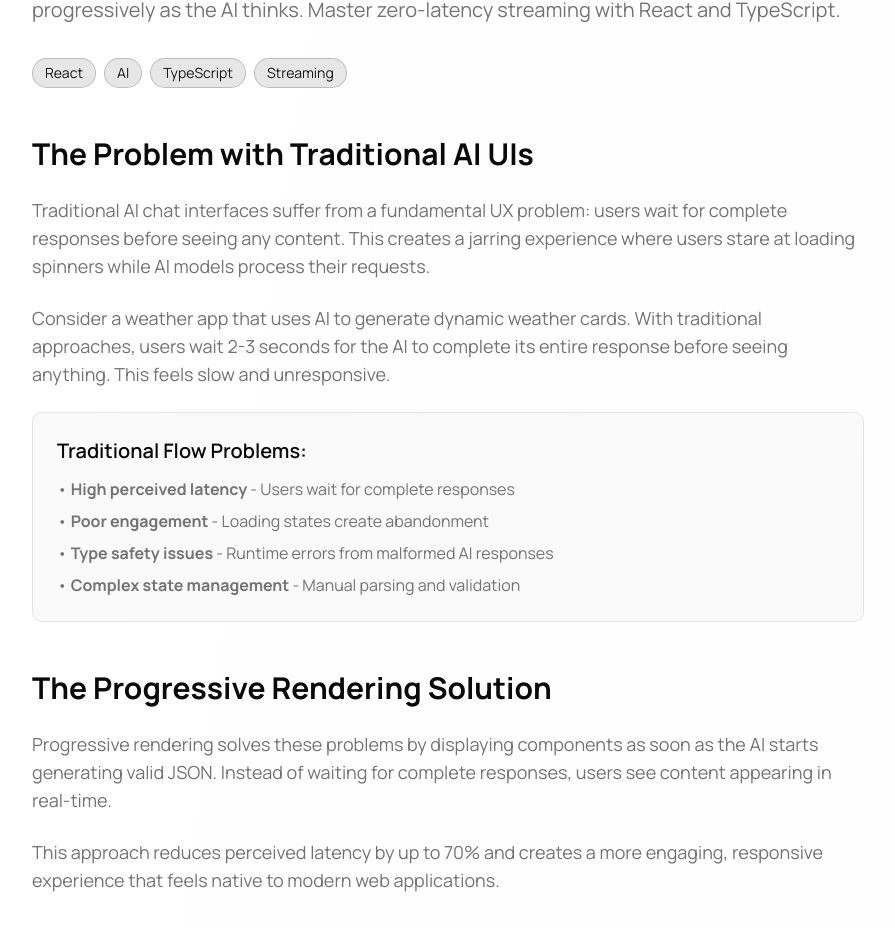
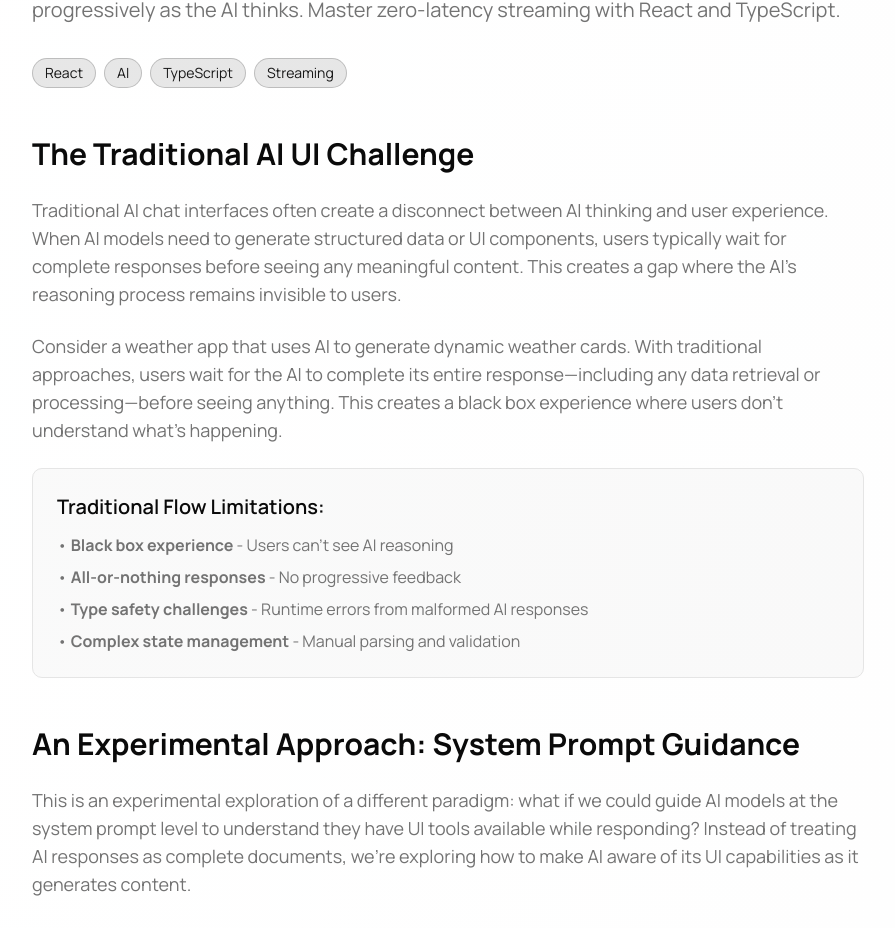
Before and after one commit to ddaras/melony.dev, a Next.js app: page /blog/building-real-time-ai-chat-interfaces-react in a window 1280 px wide. Shown: the part 416-1344 px from the top of the page, without its empty margins (192-1087 px from the left). Built offline with nearby package versions, Linux system fonts and the light colour scheme.

Commit message:
blog post

```diff
--- a/app/blog/building-real-time-ai-chat-interfaces-react/page.tsx
+++ b/app/blog/building-real-time-ai-chat-interfaces-react/page.tsx
@@ -110,35 +110,27 @@ export default function BlogPostPage() {
       <div className="prose prose-lg max-w-none">
         <section className="mb-12">
           <h2 className="text-3xl font-bold mb-6">
-            The Problem with Traditional AI UIs
+            The Traditional AI UI Challenge
           </h2>
           <p className="text-lg text-muted-foreground mb-6">
-            Traditional AI chat interfaces suffer from a fundamental UX problem:
-            users wait for complete responses before seeing any content. This
-            creates a jarring experience where users stare at loading spinners
-            while AI models process their requests.
+            Traditional AI chat interfaces often create a disconnect between AI thinking and user experience. When AI models need to generate structured data or UI components, users typically wait for complete responses before seeing any meaningful content. This creates a gap where the AI&apos;s reasoning process remains invisible to users.
           </p>
           <p className="text-lg text-muted-foreground mb-6">
-            Consider a weather app that uses AI to generate dynamic weather
-            cards. With traditional approaches, users wait 2-3 seconds for the
-            AI to complete its entire response before seeing anything. This
-            feels slow and unresponsive.
+            Consider a weather app that uses AI to generate dynamic weather cards. With traditional approaches, users wait for the AI to complete its entire response—including any data retrieval or processing—before seeing anything. This creates a black box experience where users don&apos;t understand what&apos;s happening.
           </p>
           <div className="bg-muted/50 border border-border rounded-lg p-6 mb-6">
             <h3 className="text-xl font-semibold mb-3">
-              Traditional Flow Problems:
+              Traditional Flow Limitations:
             </h3>
             <ul className="space-y-2 text-muted-foreground">
               <li>
-                • <strong>High perceived latency</strong> - Users wait for
-                complete responses
+                • <strong>Black box experience</strong> - Users can&apos;t see AI reasoning
               </li>
               <li>
-                • <strong>Poor engagement</strong> - Loading states create
-                abandonment
+                • <strong>All-or-nothing responses</strong> - No progressive feedback
               </li>
               <li>
-                • <strong>Type safety issues</strong> - Runtime errors from
+                • <strong>Type safety challenges</strong> - Runtime errors from
                 malformed AI responses
               </li>
               <li>
@@ -151,18 +143,22 @@ export default function BlogPostPage() {
 
         <section className="mb-12">
           <h2 className="text-3xl font-bold mb-6">
-            The Progressive Rendering Solution
+            An Experimental Approach: System Prompt Guidance
           </h2>
           <p className="text-lg text-muted-foreground mb-6">
-            Progressive rendering solves these problems by displaying components
-            as soon as the AI starts generating valid JSON. Instead of waiting
-            for complete responses, users see content appearing in real-time.
+            This is an experimental exploration of a different paradigm: what if we could guide AI models at the system prompt level to understand they have UI tools available while responding? Instead of treating AI responses as complete documents, we&apos;re exploring how to make AI aware of its UI capabilities as it generates content.
           </p>
           <p className="text-lg text-muted-foreground mb-6">
-            This approach reduces perceived latency by up to 70% and creates a
-            more engaging, responsive experience that feels native to modern web
-            applications.
+            The core hypothesis is that by giving LLMs guidance in their system prompt that they have UI components available, we can create a more transparent and interactive experience. When the AI knows it can render components progressively, it can structure its responses accordingly—creating a bridge between AI reasoning and user experience.
           </p>
+          <div className="bg-blue-50 dark:bg-blue-900/20 border border-blue-200 dark:border-blue-700 rounded-lg p-6 mb-6">
+            <h3 className="text-xl font-semibold text-blue-800 dark:text-blue-200 mb-3">
+              🧪 Experimental Hypothesis:
+            </h3>
+            <p className="text-blue-700 dark:text-blue-300">
+              By making AI models aware of their UI capabilities through system prompts, we can create more engaging, transparent interactions where users can see AI reasoning unfold in real-time through progressive component rendering.
+            </p>
+          </div>
         </section>
 
         <section className="mb-12">
@@ -288,10 +284,10 @@ export const WeatherCard: React.FC<WeatherCardProps> = ({
           </CodeBlock>
 
           <h3 className="text-2xl font-semibold mb-4 mt-8">
-            Step 3: Set Up Server-Side Streaming
+            Step 3: The Key Innovation - System Prompt Guidance
           </h3>
           <p className="text-muted-foreground mb-4">
-            Create an API route that streams AI responses with your schema:
+            Here&apos;s where our experimental approach shines. We guide the AI model through its system prompt to understand it has UI tools available:
           </p>
 
           <CodeBlock language="tsx">
@@ -305,9 +301,11 @@ export async function POST(req: Request) {
 
   const result = streamText({
     model: openai("gpt-4"),
-    system: \`You are a helpful weather assistant. When users ask about weather, respond with a weather card using this format:
+    system: \`You are a helpful weather assistant with UI capabilities. When users ask about weather, you can render interactive weather cards using this format:
 
 \${weatherUIPrompt}
+
+IMPORTANT: You have UI tools available. When appropriate, use the weather-card format to create rich, interactive components that users can see as you generate them. This allows for progressive rendering and a better user experience.
 
 Always provide accurate, up-to-date weather information. If you cannot access real weather data, clearly state this limitation.\`,
     messages,
@@ -318,6 +316,15 @@ Always provide accurate, up-to-date weather information. If you cannot access re
   return result.toDataStreamResponse();
 }`}
           </CodeBlock>
+
+          <div className="bg-yellow-50 dark:bg-yellow-900/20 border border-yellow-200 dark:border-yellow-700 rounded-lg p-6 mt-6">
+            <h4 className="text-lg font-semibold text-yellow-800 dark:text-yellow-200 mb-2">
+              💡 The Game-Changing Insight
+            </h4>
+            <p className="text-yellow-700 dark:text-yellow-300">
+              By explicitly telling the AI it has UI tools available, we&apos;re experimenting with a new paradigm where AI models can be aware of their rendering capabilities while generating responses. This system prompt guidance approach could fundamentally change how we think about AI-human interaction.
+            </p>
+          </div>
 
           <h3 className="text-2xl font-semibold mb-4 mt-8">
             Step 4: Implement Client-Side Rendering
@@ -391,19 +398,18 @@ export default ChatInterface;`}
         </section>
 
         <section className="mb-12">
-          <h2 className="text-3xl font-bold mb-6">Performance Benefits</h2>
+          <h2 className="text-3xl font-bold mb-6">Experimental Benefits & Observations</h2>
           <p className="text-lg text-muted-foreground mb-6">
-            Progressive rendering provides significant performance improvements:
+            While this is still an experimental approach, we&apos;ve observed some interesting benefits during our testing:
           </p>
 
           <div className="grid md:grid-cols-2 gap-6 mb-6">
             <div className="bg-green-50 dark:bg-green-900/20 border border-green-200 dark:border-green-700 rounded-lg p-6">
               <h3 className="text-xl font-semibold text-green-800 dark:text-green-200 mb-3">
-                ⚡ Reduced Perceived Latency
+                🧠 AI Awareness
               </h3>
               <p className="text-green-700 dark:text-green-300">
-                Users see content within 200-500ms instead of waiting 2-3
-                seconds for complete responses.
+                AI models seem to structure responses differently when they know they have UI tools available, potentially creating more thoughtful component usage.
               </p>
             </div>
 
@@ -413,29 +419,36 @@ export default ChatInterface;`}
               </h3>
               <p className="text-blue-700 dark:text-blue-300">
                 Zod schemas ensure AI responses are validated and type-safe at
-                compile time.
+                compile time, reducing runtime errors.
               </p>
             </div>
 
             <div className="bg-purple-50 dark:bg-purple-900/20 border border-purple-200 dark:border-purple-700 rounded-lg p-6">
               <h3 className="text-xl font-semibold text-purple-800 dark:text-purple-200 mb-3">
-                🎯 Better UX
+                🔄 Progressive Feedback
               </h3>
               <p className="text-purple-700 dark:text-purple-300">
-                Progressive rendering creates a more engaging, responsive user
-                experience.
+                Users can see AI reasoning unfold through component rendering, creating a more transparent interaction.
               </p>
             </div>
 
             <div className="bg-orange-50 dark:bg-orange-900/20 border border-orange-200 dark:border-orange-700 rounded-lg p-6">
               <h3 className="text-xl font-semibold text-orange-800 dark:text-orange-200 mb-3">
-                🪶 Lightweight
+                ⚡ Experimental Performance
               </h3>
               <p className="text-orange-700 dark:text-orange-300">
-                Minimal bundle size with zero dependencies beyond React and your
-                UI library.
+                Early observations suggest improved perceived responsiveness, though this varies based on AI model performance and data retrieval needs.
               </p>
             </div>
+          </div>
+
+          <div className="bg-muted/50 border border-border rounded-lg p-6">
+            <h3 className="text-xl font-semibold mb-3">
+              ⚠️ Important Note:
+            </h3>
+            <p className="text-muted-foreground">
+              This approach still requires AI models to retrieve any necessary data (like real weather information) before generating components. The performance benefits come from making the AI&apos;s reasoning process more transparent and engaging, not from eliminating data retrieval time.
+            </p>
           </div>
         </section>
 
@@ -560,22 +573,18 @@ function SafeMelonyCard({ text, components }) {
         </section>
 
         <section className="mb-12">
-          <h2 className="text-3xl font-bold mb-6">Conclusion</h2>
+          <h2 className="text-3xl font-bold mb-6">Conclusion: A New Paradigm for AI Interaction</h2>
           <p className="text-lg text-muted-foreground mb-6">
-            Building real-time AI chat interfaces with progressive rendering
-            transforms the user experience from static, waiting-based
-            interactions to dynamic, engaging conversations. By combining
-            React&apos;s component model with AI streaming, you can create interfaces
-            that feel instant and responsive.
+            This experimental approach represents a fundamental shift in how we think about AI-human interaction. Instead of treating AI responses as complete documents, we&apos;re exploring a paradigm where AI models are aware of their UI capabilities and can structure responses accordingly.
           </p>
           <p className="text-lg text-muted-foreground mb-6">
-            The key is to think of AI responses as streams of structured data
-            rather than complete documents. This paradigm shift opens up new
-            possibilities for creating truly interactive AI experiences.
+            The key insight is that system prompt guidance—telling AI models they have UI tools available—might be a game-changer for creating more transparent, engaging interactions. By making AI reasoning visible through progressive component rendering, we&apos;re bridging the gap between AI thinking and user experience.
+          </p>
+          <p className="text-lg text-muted-foreground mb-6">
+            While this is still experimental, we believe this approach could fundamentally change how we build AI interfaces. The combination of React&apos;s component model, AI streaming, and system prompt guidance opens up new possibilities for creating truly interactive AI experiences.
           </p>
           <p className="text-lg text-muted-foreground mb-8">
-            Start building your own AI interfaces today with Melony, and
-            experience the difference that progressive rendering makes.
+            We&apos;re excited to see where this experiment leads. Try building your own AI interfaces with Melony and help us explore this new frontier of AI-human interaction.
           </p>
         </section>
       </div>
```
